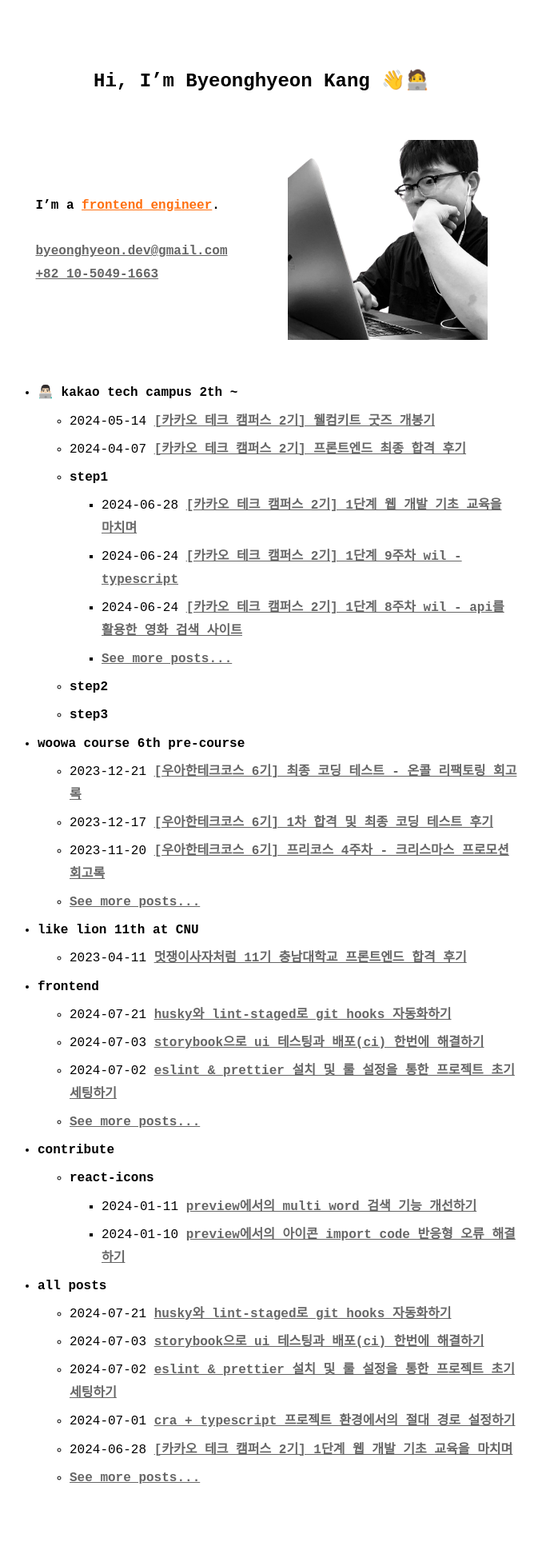
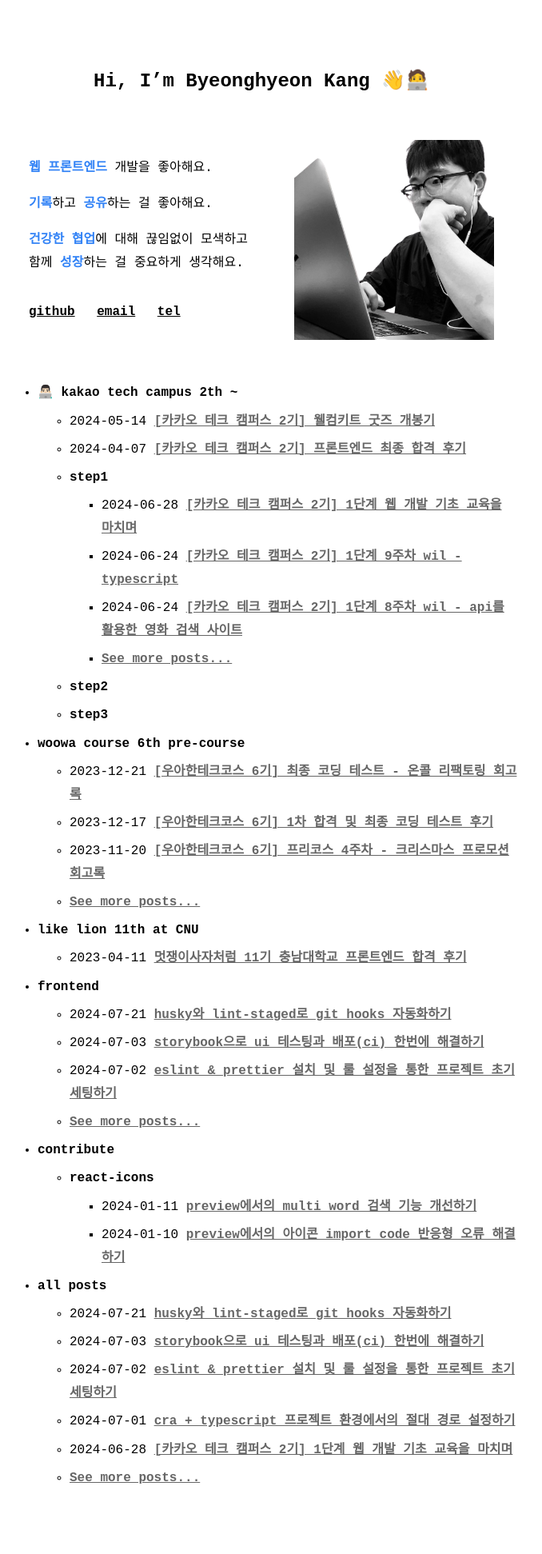
Before and after one commit to kang-kibong/kang-kibong.github.io, a Jekyll site: the page built from index.md, in a window 1280 px wide. Shown: the whole page at 80% size, without its empty margins (313-991 px from the left). Built offline with Jekyll 4.4.1, drawn with Linux system fonts in a browser that asks for light colours.

Commit message:
fix: 프로필 수정

```diff
--- a/_layouts/home.html
+++ b/_layouts/home.html
@@ -5,17 +5,20 @@ layout: default
 <header>
   <h1>{{ site.title }}</h1>
   <div class="profile">
-    <p>
-      <strong
-        >I’m a
-        <a href="https://github.com/kang-kibong" target="_blank"
-          >frontend engineer</a
-        >. </strong
-      ><br /><br />
-      <a href="mailto:byeonghyeon.dev@gmail.com">byeonghyeon.dev@gmail.com</a>
-      <br />
-      <a href="tel:+82 10-5049-1663">+82 10-5049-1663</a>
-    </p>
+    <div>
+      <p><strong>웹 프론트엔드</strong> 개발을 좋아해요.</p>
+      <p><strong>기록</strong>하고 <strong>공유</strong>하는 걸 좋아해요.</p>
+      <p>
+        <strong>건강한 협업</strong>에 대해 끊임없이 모색하고<br />
+        함께 <strong>성장</strong>하는 걸 중요하게 생각해요.
+      </p>
+      <div class="contact">
+        <a href="https://github.com/kang-kibong" target="_blank">github</a>
+        <a href="mailto:byeonghyeon.dev@gmail.com">email</a>
+        <a href="tel:+82 10-5049-1663">tel</a>
+      </div>
+    </div>
+
     <div class="profile-image"></div>
   </div>
 
--- a/_sass/no-style-please.scss
+++ b/_sass/no-style-please.scss
@@ -149,9 +149,17 @@ img {
   justify-content: space-around;
   align-items: center;
 
-  p > strong > a {
-    color: #FF6F0F;
-    // color: #eb3300
+  p > strong {
+    color: #3182f6;
+  }
+
+  .contact {
+    padding: 16px 0;
+
+    a {
+      color: black;
+      margin-right: 18px;
+    }
   }
 }
 
```
Also changed, not shown: 3 other files.
